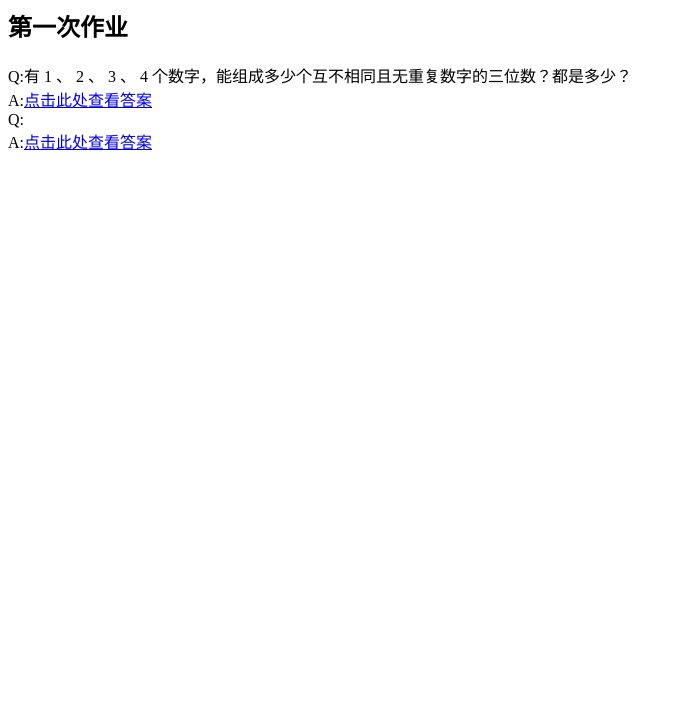
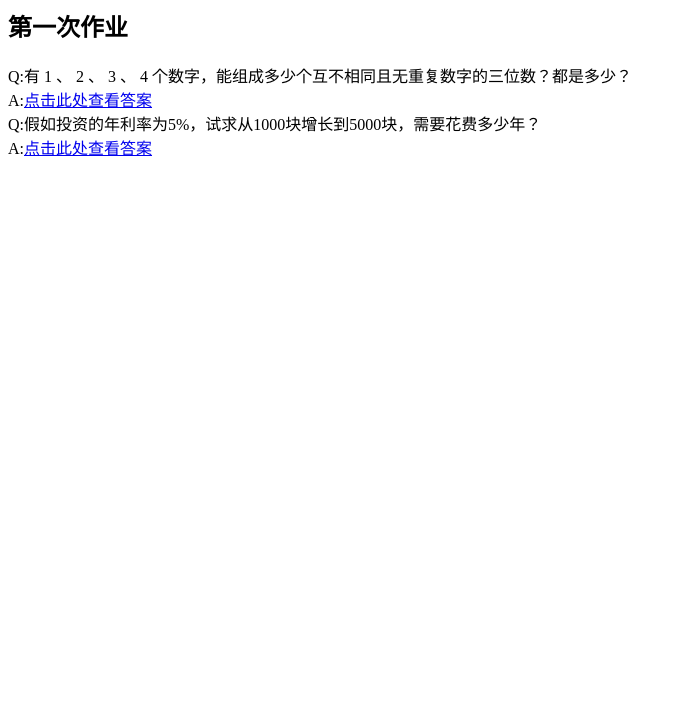
Before and after one commit to RHinvacation/javascript_v_ym, a plain HTML site: page index.html in a window 1280 px wide. Shown: the part 81-800 px from the top of the page, without its empty margins (0-683 px from the left). Drawn offline with Linux system fonts and the light colour scheme.

Commit message:
Update index.html

```diff
--- a/index.html
+++ b/index.html
@@ -19,7 +19,7 @@
 				</section>
 				<section>
 					<div class="question">
-						Q:
+						Q:假如投资的年利率为5%，试求从1000块增长到5000块，需要花费多少年？
 					</div>
 					<div class="answer">
 						A:<a href="External Links/h1q2.html" target="_blank">点击此处查看答案</a>
```
